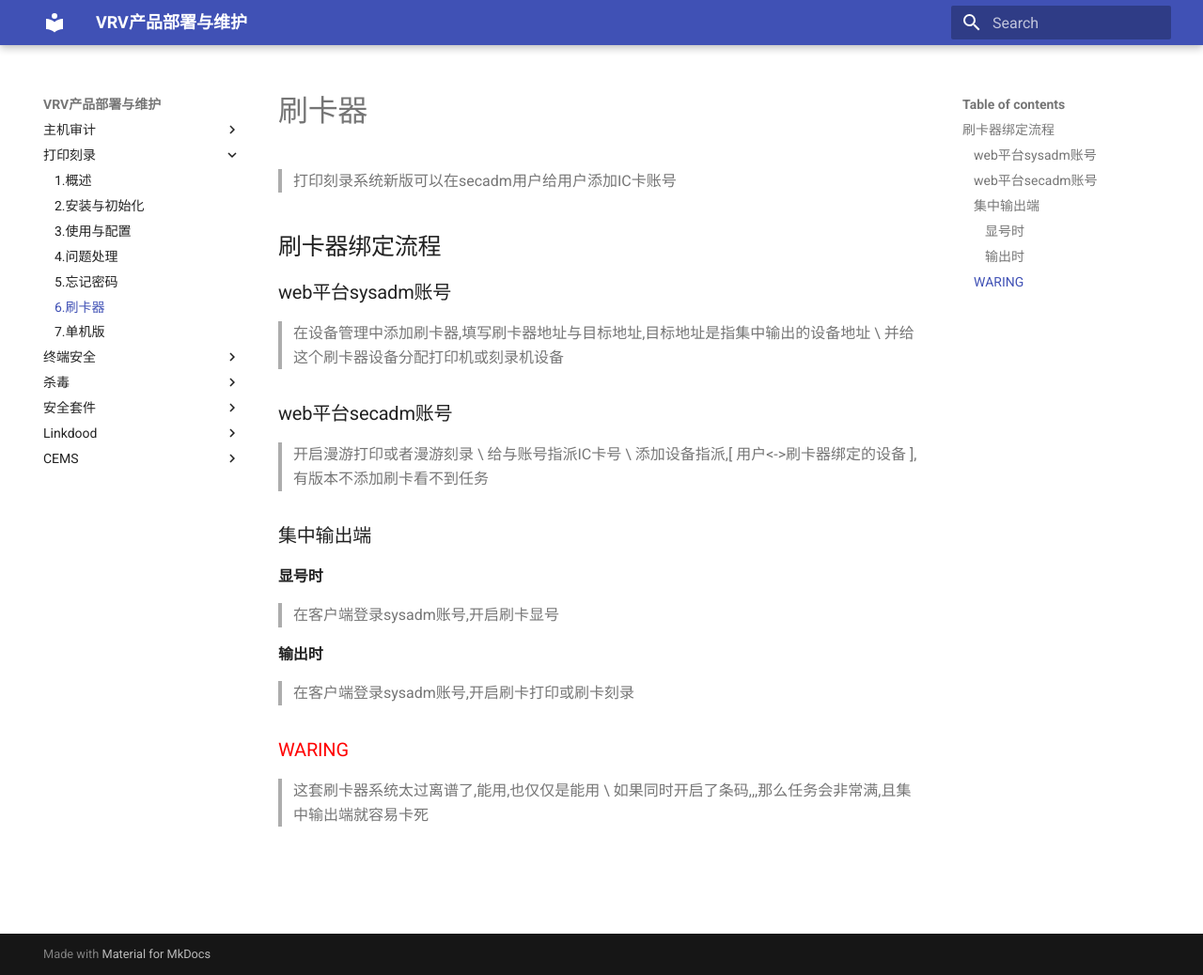
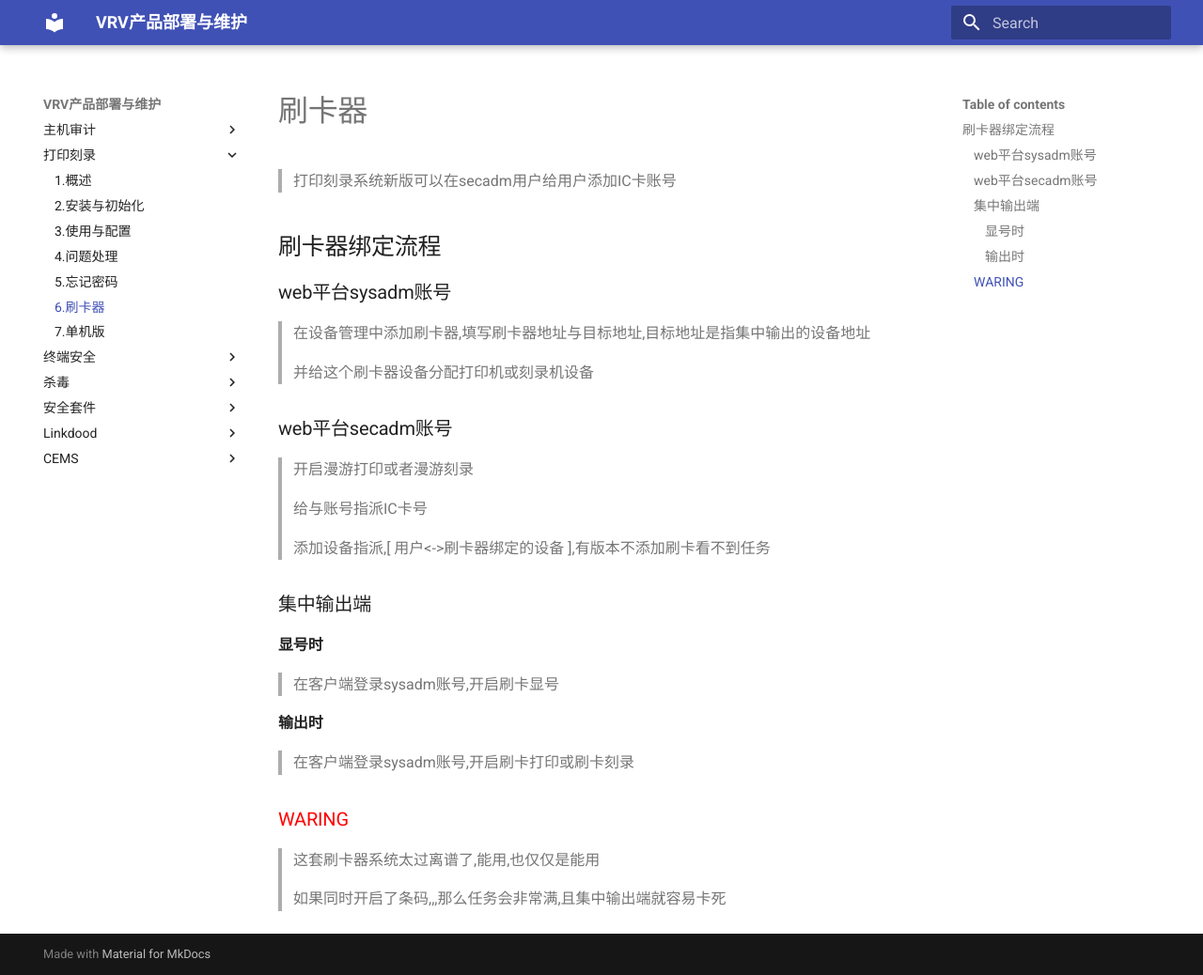
Before and after one commit to bolvardev666/docs, an MkDocs documentation site: the page built from docs/vios/card_reader.md, in a window 1280 px wide and 1038 px high. Shown: the whole window at 94% size. Built offline with MkDocs 1.6.1 and Material for MkDocs 9.7.7, drawn with Linux system fonts in a browser that asks for light colours.

Commit message:
更新了刷卡器信息

```diff
--- a/docs/vios/card_reader.md
+++ b/docs/vios/card_reader.md
@@ -4,12 +4,15 @@
 
 ## 刷卡器绑定流程
 ### web平台sysadm账号
-> 在设备管理中添加刷卡器,填写刷卡器地址与目标地址,目标地址是指集中输出的设备地址 \
+> 在设备管理中添加刷卡器,填写刷卡器地址与目标地址,目标地址是指集中输出的设备地址
+>
 > 并给这个刷卡器设备分配打印机或刻录机设备
 
 ### web平台secadm账号
-> 开启漫游打印或者漫游刻录 \
-> 给与账号指派IC卡号 \
+> 开启漫游打印或者漫游刻录
+>
+> 给与账号指派IC卡号
+>
 > 添加设备指派,[ 用户<->刷卡器绑定的设备 ],有版本不添加刷卡看不到任务
 
 ### 集中输出端
@@ -21,5 +24,6 @@
 
 
 ### <span style="color:red">WARING</span>
-> 这套刷卡器系统太过离谱了,能用,也仅仅是能用 \
+> 这套刷卡器系统太过离谱了,能用,也仅仅是能用
+>
 > 如果同时开启了条码,,,那么任务会非常满,且集中输出端就容易卡死
```
